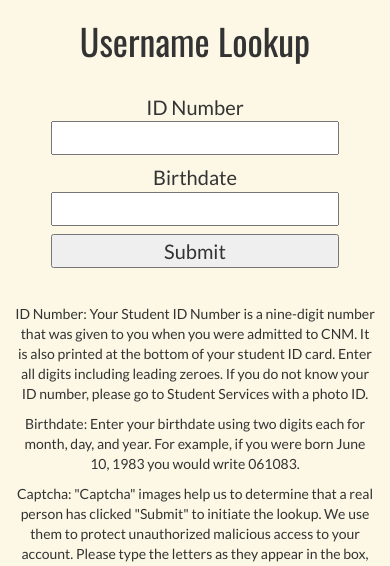
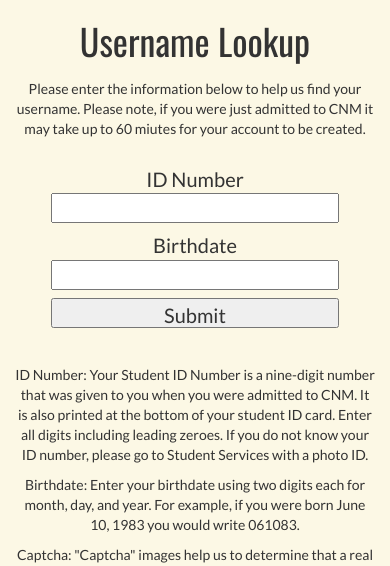
Before and after one commit to RPJarvis/username_lookup, a Django app: page / in a window 390 px wide. Shown: the part 68-634 px from the top of the page. Run offline with Django 3.2, Linux system fonts and the light colour scheme; some libraries are stand-ins or nearby versions.

Commit message:
added some formatting

```diff
--- a/username_lookup/static/css/styles.css
+++ b/username_lookup/static/css/styles.css
@@ -1,5 +1,5 @@
-#content-container {
-    padding-top: 20px;
+#content-wrapper {
+    padding-top: 0;
     padding-bottom: 20px;
 }
 
@@ -32,6 +32,14 @@
     padding-top: 22px;
 }
 
+#header-instructions p {
+    margin-bottom: 4px;
+}
+
+#header-instructions {
+    margin-top: 18px;
+}
+
 #main-container {
     padding: 0;
     font-family: 'Lato', sans-serif;
@@ -43,6 +51,7 @@
     padding: 4px 12px 4px 12px;
     color: black;
     margin-bottom: 18px;
+    font-weight: bold;
 }
 
 body {
@@ -85,18 +94,19 @@ li {
 }
 
 @media (max-width: 580px) {
-   html{
+   html {
        text-align: center;
    }
    input {
-       height: 34px;
+       height: 30px;
        width: 80%;
    }
    form {
        font-size: 20px;
    }
    #error {
-       margin-bottom: 8px;
+       margin-top: 8px;
+       margin-bottom: 0;
    }
    #form-container {
        padding-bottom: 8px;
@@ -104,12 +114,14 @@ li {
    #instructions {
        padding-top: 8px;
    }
-   #recaptcha_response_field {
-       font-size: 18px;
-   }
+
    #recaptcha_widget_div {
        width: 80%;
        margin-left: 10%;
        margin-right: 10%;
    }
 }
+
+.recaptcha_r8_c1, .recaptcha_r7_c1 {
+    display: none;
+}
--- a/username_lookup/templates/lookup_form/index.html
+++ b/username_lookup/templates/lookup_form/index.html
@@ -26,7 +26,6 @@
             <div class="col-md-2"></div>
             <div class="col-md-8">
                 <h1>Username Lookup</h1>
-
                 {% if form.errors %}
                     <div id="error">
                         {% if form.id.errors %}
@@ -38,7 +37,6 @@
                         {% if form.captcha.errors %}
                             Captcha: {{ form.captcha.errors }}
                         {% endif %}
-
                     </div>
                 {% endif %}
                 {%  if result %}
@@ -46,6 +44,15 @@
                         {{ result }}
                     </div>
                 {% endif %}
+                {% if not result and not form.errors %}
+                    <div id="header-instructions">
+                        <p>
+                            Please enter the information below to help us find your username. Please note, if you
+                            were just admitted to CNM it may take up to 60 miutes for your account to be created.
+                        </p>
+                    </div>
+                {% endif %}
+
             </div>
             <div class="col-md-2"></div>
         </div>
```
Also changed, not shown: 1 other file.
